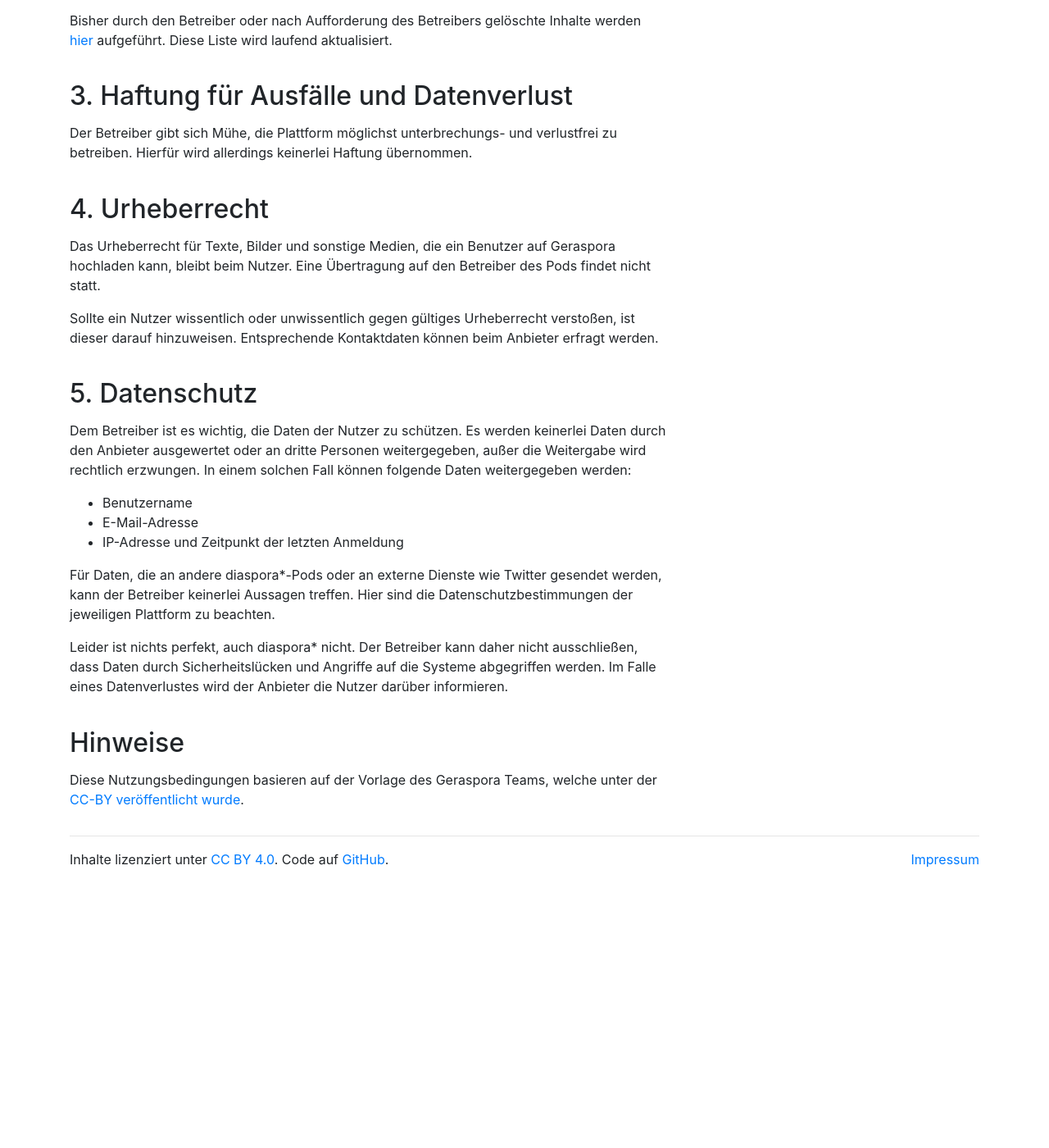
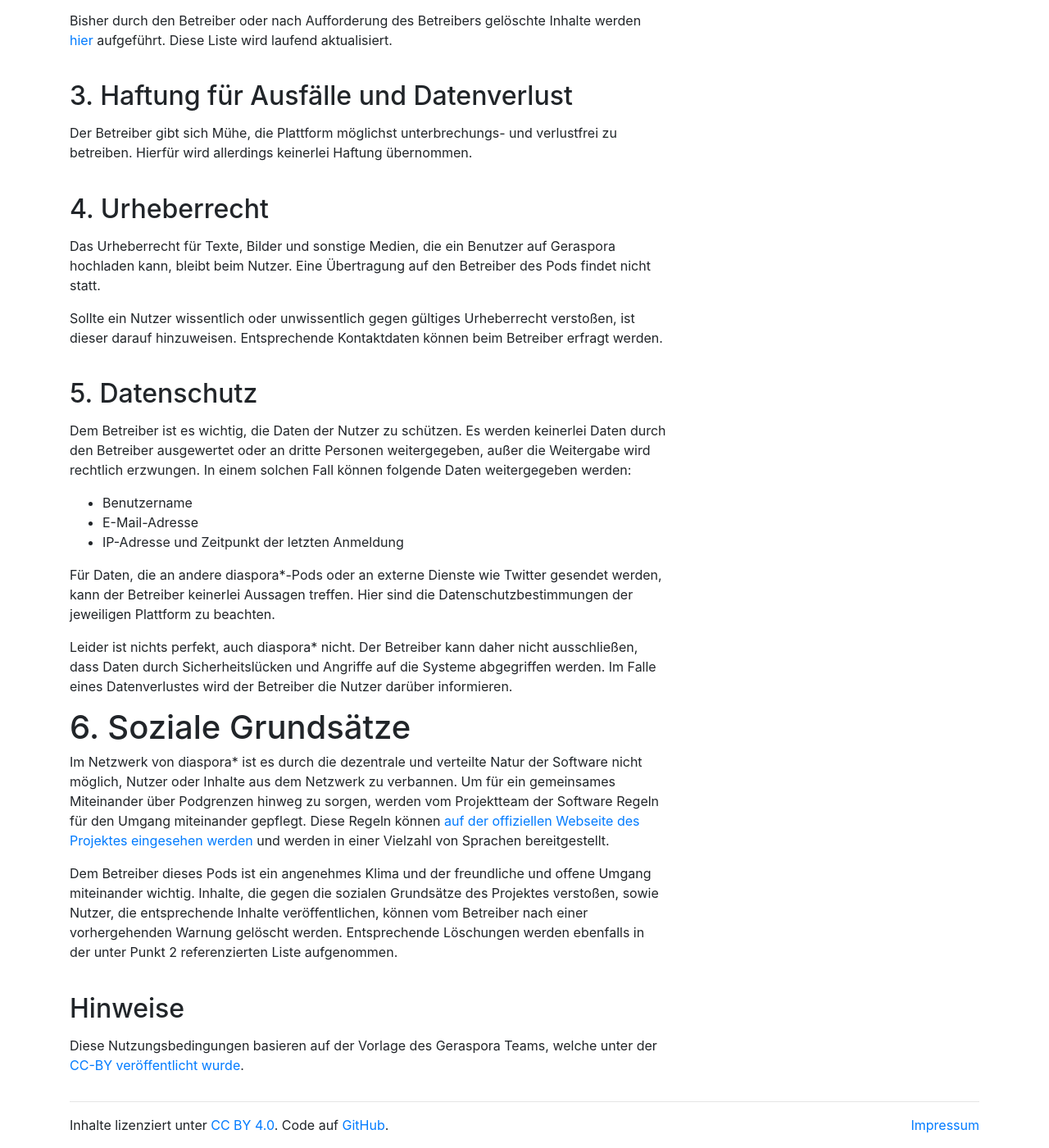
Before and after one commit to geraspora/meta, a Jekyll site: the page built from pod/legal.md, in a window 1280 px wide and 1400 px high, scrolled down 1119 px. Shown: the whole window at 82% size. Built offline with Jekyll 4.4.1, drawn with Linux system fonts in a browser that asks for light colours; before the commit the page ends 2195 px from its top, so only the background shows below that; some of the changed text lies outside the part shown.

Commit message:
Update ToS to 2.0.0

```diff
--- a/pod/legal.md
+++ b/pod/legal.md
@@ -4,7 +4,7 @@ title: "Impressum, Nutzungsbedingungen und Datenschutz"
 
 # Impressum, Nutzungsbedingungen und Datenschutz
 
-<p class="lead">Version 1.6.0, vom 8. August 2015.</p>
+<p class="lead">Version 2.0.0, vom 8. Oktober 2017.</p>
 
 ## Betreiberinformationen gemäß § 5 TMG
 
@@ -39,11 +39,11 @@ Der Betreiber gibt sich Mühe, die Plattform möglichst unterbrechungs- und verl
 
 Das Urheberrecht für Texte, Bilder und sonstige Medien, die ein Benutzer auf Geraspora hochladen kann, bleibt beim Nutzer. Eine Übertragung auf den Betreiber des Pods findet nicht statt.
 
-Sollte ein Nutzer wissentlich oder unwissentlich gegen gültiges Urheberrecht verstoßen, ist dieser darauf hinzuweisen. Entsprechende Kontaktdaten können beim Anbieter erfragt werden.
+Sollte ein Nutzer wissentlich oder unwissentlich gegen gültiges Urheberrecht verstoßen, ist dieser darauf hinzuweisen. Entsprechende Kontaktdaten können beim Betreiber erfragt werden.
 
 ## 5. Datenschutz
 
-Dem Betreiber ist es wichtig, die Daten der Nutzer zu schützen. Es werden keinerlei Daten durch den Anbieter ausgewertet oder an dritte Personen weitergegeben, außer die Weitergabe wird rechtlich erzwungen. In einem solchen Fall können folgende Daten weitergegeben werden:
+Dem Betreiber ist es wichtig, die Daten der Nutzer zu schützen. Es werden keinerlei Daten durch den Betreiber ausgewertet oder an dritte Personen weitergegeben, außer die Weitergabe wird rechtlich erzwungen. In einem solchen Fall können folgende Daten weitergegeben werden:
 
 * Benutzername
 * E-Mail-Adresse
@@ -51,7 +51,13 @@ Dem Betreiber ist es wichtig, die Daten der Nutzer zu schützen. Es werden keine
 
 Für Daten, die an andere diaspora\*-Pods oder an externe Dienste wie Twitter gesendet werden, kann der Betreiber keinerlei Aussagen treffen. Hier sind die Datenschutzbestimmungen der jeweiligen Plattform zu beachten.
 
-Leider ist nichts perfekt, auch diaspora\* nicht. Der Betreiber kann daher nicht ausschließen, dass Daten durch Sicherheitslücken und Angriffe auf die Systeme abgegriffen werden. Im Falle eines Datenverlustes wird der Anbieter die Nutzer darüber informieren.
+Leider ist nichts perfekt, auch diaspora\* nicht. Der Betreiber kann daher nicht ausschließen, dass Daten durch Sicherheitslücken und Angriffe auf die Systeme abgegriffen werden. Im Falle eines Datenverlustes wird der Betreiber die Nutzer darüber informieren.
+
+# 6. Soziale Grundsätze
+
+Im Netzwerk von diaspora\* ist es durch die dezentrale und verteilte Natur der Software nicht möglich, Nutzer oder Inhalte aus dem Netzwerk zu verbannen. Um für ein gemeinsames Miteinander über Podgrenzen hinweg zu sorgen, werden vom Projektteam der Software Regeln für den Umgang miteinander gepflegt. Diese Regeln können [auf der offiziellen Webseite des Projektes eingesehen werden](https://diasporafoundation.org/community_guidelines) und werden in einer Vielzahl von Sprachen bereitgestellt.
+
+Dem Betreiber dieses Pods ist ein angenehmes Klima und der freundliche und offene Umgang miteinander wichtig. Inhalte, die gegen die sozialen Grundsätze des Projektes verstoßen, sowie Nutzer, die entsprechende Inhalte veröffentlichen, können vom Betreiber nach einer vorhergehenden Warnung gelöscht werden. Entsprechende Löschungen werden ebenfalls in der unter Punkt 2 referenzierten Liste aufgenommen.
 
 ## Hinweise
 
```
